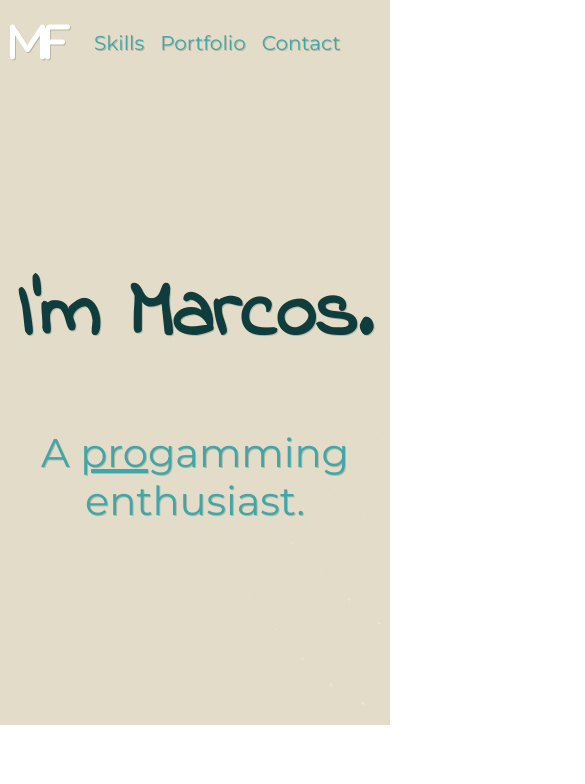
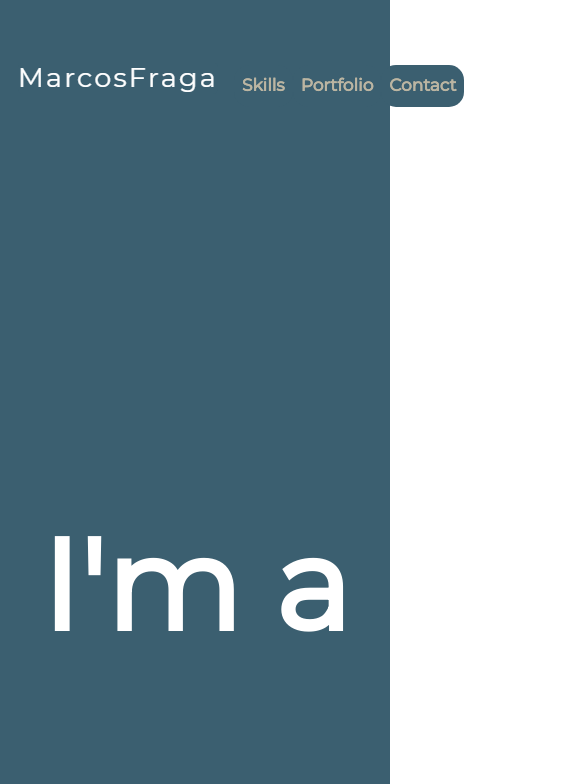
Before and after one commit to SOCRAMBLLE/CV, a plain HTML site: page index.html in a window 390 px wide. Shown: the top 784 px of the page, 585 px wide, since content can reach past the window. Drawn offline with nearby package versions, Linux system fonts and the light colour scheme.

Commit message:
Website V2
New colors and some new features.

```diff
--- a/css/master.css
+++ b/css/master.css
@@ -3,49 +3,32 @@ body {
   text-align: center;
   font-family: 'Merriweather', serif;
   color: #40514E;
-  text-shadow: 1px 1px 0 #BBB5A2;
-}
-
-@media (max-width: 800px)
-{
-    .fixed-top
-    {
-    position: relative;
-    top: auto;
-    }
-
-    .navbar {
-      font-size: 20px;
-
-    }
-
-    .brand-logo-txt {
-      font-size: 40px;
-    }
-
 }
 
 h1 {
-  font-family: 'Indie Flower', cursive;
+  font-family: 'Montserrat', sans-serif;
   font-size: 5rem;
   font-weight: 700;
   line-height: 2;
   margin: 50px auto 30px auto;
-  color: #0F3D3E;
+  color: #fff;
 }
+
 
 h2 {
   font-family: 'Montserrat', sans-serif;
   font-size: 2.5rem;
   font-weight: normal;
-  color: #3FA6A9;
+  color: #8698a6;
 }
 
 h3 {
   font-family: 'Montserrat', sans-serif;
-  color: #3FA6A9;
+  color: #8698a6;
   font-size: 1.17em;
+
 }
+
 
 .hr1 {
   background-color: transparent;
@@ -74,13 +57,17 @@ p {
   }
 }
 
+.color-section {
+  background-color: #3B5F70;
+}
+
+.white-section {
+  background-color: #fff;
+}
+
 /*******************TOP CONTAINER*******************/
-
 #title {
   position: relative;
-  background: url(../images/cover-image.png);
-  background-repeat: no-repeat;
-  background-size: cover;
   padding-bottom: 120px;
 }
 
@@ -89,8 +76,14 @@ p {
 }
 
 .links-txt {
-  color: #3FA6A9;
+  color: #BBB5A2;
   font-family: 'Montserrat', sans-serif;
+  background-color: #3B5F70;
+  border-radius: 15px;
+  text-shadow: 0 0 0 #BBB5A2;
+  font-weight: bold;
+  text-decoration: none;
+  font-size: 1.2rem;
 }
 
 .portf-hover-txt:before {
@@ -99,16 +92,50 @@ p {
   opacity: 0;
   text-align: center;
   transition: opacity 1s ease-in-out;
-
   position: absolute;
-  top: 1.5em;
+  top: 4.5em;
 }
 
-@media (max-width: 800px) {
-  .portf-hover-txt:before{
-    top: 2em;
-    margin: 0 11px 0 11px;
+.navbar {
+  padding: 50px 15% 50px 15%;
+}
+
+.logopng {
+  background-color: #3B5F70;
+  border-radius: 5px;
+}
+
+@media screen and (max-width: 920px) {
+  .portf-hover-txt:before {
+    content: url(../images/soon800.png);
+    top: 0.7em;
   }
+
+  .fixed-top {
+    position: relative;
+    top: auto;
+  }
+
+  .brand-logo-txt {
+    font-size: 100px;
+    margin: 20px 0 0 15px;
+  }
+
+  .navbar {
+    padding-left: 18px;
+    padding-right: 0;
+  }
+
+  .navbar .navbar-expand {
+    text-align: center;
+  }
+
+  .links-txt {
+    font-size: 17px;
+    justify-content: flex-end;
+    margin: 15px 0 0 0;
+  }
+
 }
 
 .portf-hover-txt:hover:before {
@@ -117,19 +144,38 @@ p {
 }
 
 .top-container {
-  padding-top: 100px;
+  padding: 100px 30% 50px 30%;
+  text-align: center;
 }
 
-.enthusiast-head {
+.enthusiast-txt {
+  padding: 150px 0 20px 0;
+}
+
+.based-txt {
   font-weight: normal;
-  color: #3FA6A9;
+  color: #8698a6;
   margin: 0.83em 0 2em 0;
 }
+
+
 
 .coding-text {
   text-decoration: underline;
 }
 
+@media screen and (max-width: 920px) {
+  .top-container {
+    padding: 100px 2% 50px 2%;
+  }
+
+  h1 {
+    font-size: 8rem;
+  }
+  .enthusiast-txt {
+    font-size: 8rem;
+  }
+}
 
 /*******************PROFILE CONTAINER*******************/
 .profile-container {
@@ -157,6 +203,7 @@ p {
 .hello-txt {
   margin: 0.83em 0;
   padding-bottom: 15px;
+  color: #3B5F70;
 }
 
 .intro-txt {
@@ -165,10 +212,8 @@ p {
 }
 
 /*******************SKILL CONTAINER*******************/
-
 .skills-container {
-  background-color: #E2DCC8;
-  padding-top: 100px ;
+  padding-top: 100px;
   padding-bottom: 40px;
   color: #fff
 }
@@ -178,7 +223,6 @@ p {
   margin: 100px auto;
   text-align: left;
 }
-
 
 .html-img {
   width: 25%;
@@ -194,13 +238,13 @@ p {
 
 /*******************CONTACT CONTAINER*******************/
 .contact-container {
-  margin: 100px 0;
+  margin: 120px 0;
 }
 
 .btn {
   background: #e2dcc8;
-  background-image: linear-gradient(top, #3fa5a9, #0F3D3E);
-  background-image: linear-gradient(to bottom, #3fa5a9, #0F3D3E);
+  background-image: linear-gradient(top, #8698a6, #0F3D3E);
+  background-image: linear-gradient(to bottom, #8698a6, #0F3D3E);
   -webkit-border-radius: 8;
   -moz-border-radius: 8;
   border-radius: 8px;
@@ -221,6 +265,7 @@ p {
 
 .git-talk {
   padding-bottom: 40px;
+  color: #3B5F70;
 }
 
 .lets-talk {
@@ -231,7 +276,6 @@ p {
 /*******************BOTTOM CONTAINER*******************/
 .bottom-container {
   margin-top: 25px;
-  background-color: #E2DCC8;
   padding-top: 50px;
 }
 
@@ -241,8 +285,8 @@ p {
   font-weight: bold;
   text-decoration: none;
   font-family: 'Montserrat', sans-serif;
-  font-size: 1.2rem;
-  margin: 10px 20px
+  font-size: 2rem;
+  margin: 10px 30px
 }
 
 .footer-link:hover {
@@ -253,6 +297,5 @@ p {
 .cert {
   color: #EAF6F6;
   padding: 20px 0 40px 0;
-  text-shadow: 2px 2px 0 #BBB5A2;
   font-family: 'Montserrat', sans-serif;
 }
--- a/index.html
+++ b/index.html
@@ -28,12 +28,12 @@
 <body>
 
   <!-- TOP CONTAINER -->
-  <section class="bkgimg-section" id="title">
+  <section class="color-section" id="title">
     <nav class="navbar navbar-expand navbar-dark fixed-top">
-      <a class="navbar-brand brand-logo-txt" href="#title"><i class="fa-solid fa-m"></i><i class="fa-solid fa-f"></i></a>
-      <div class="collapse navbar-collapse">
+      <a class="navbar-brand" href="index.html"><img class="logopng" src="images/logo-small.png" alt="LOGO"></a>
+      <div class="collapse navbar-collapse navbar-mf-links">
 
-        <ul class="navbar-nav">
+        <ul class="navbar-nav ms-auto">
           <li class="nav-item">
             <a class="nav-link links-txt" href="#skills">Skills</a>
           </li>
@@ -48,8 +48,8 @@
     </nav>
     <div class="top-container">
 
-      <h1>I'm Marcos.</h1>
-      <h2 class="enthusiast-head">A <span class="coding-text">pro</span>gamming enthusiast.</h2>
+      <h1 class="enthusiast-txt">I'm a Coding enthusiast.</h1>
+      <h2 class="based-txt">🌍 in <span class="coding-text">Lausanne</span>.</h2>
 
     </div>
   </section>
@@ -100,9 +100,9 @@
   <!-- BOTTOM CONTAINER -->
   <section class="color-section" id="scert">
     <div class="bottom-container">
-      <a class="footer-link" href="https://www.linkedin.com/in/mfraga87/" target="_blank">LinkedIn</a>
-      <a class="footer-link" href="https://twitter.com/mfragaprt" target="_blank">Twitter</a>
-      <a class="footer-link" href="https://github.com/SOCRAMBLLE/" target="_blank">GitHub</a>
+      <a class="footer-link" href="https://www.linkedin.com/in/mfraga87/" target="_blank"><i class="fa-brands fa-linkedin-in"></i></a>
+      <a class="footer-link" href="https://twitter.com/mfragaprt" target="_blank"><i class="fa-brands fa-twitter"></i></a>
+      <a class="footer-link" href="https://github.com/SOCRAMBLLE/" target="_blank"><i class="fa-brands fa-github"></i></a>
       <p class="cert">© 2022 Marcos Fraga.</p>
     </div>
   </section>
```
Also changed, not shown: images/logo-small.png (added), images/soon800.png (added).
